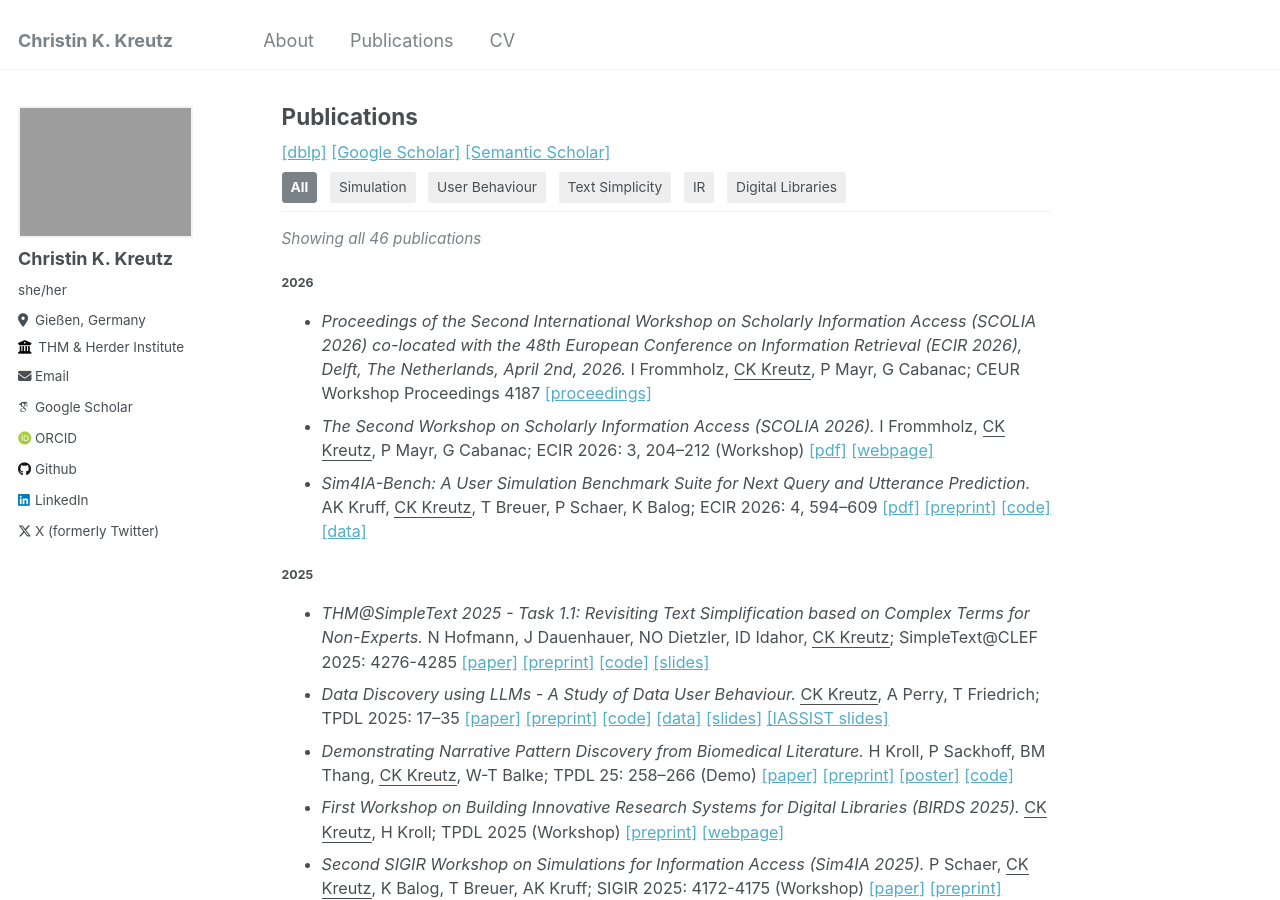
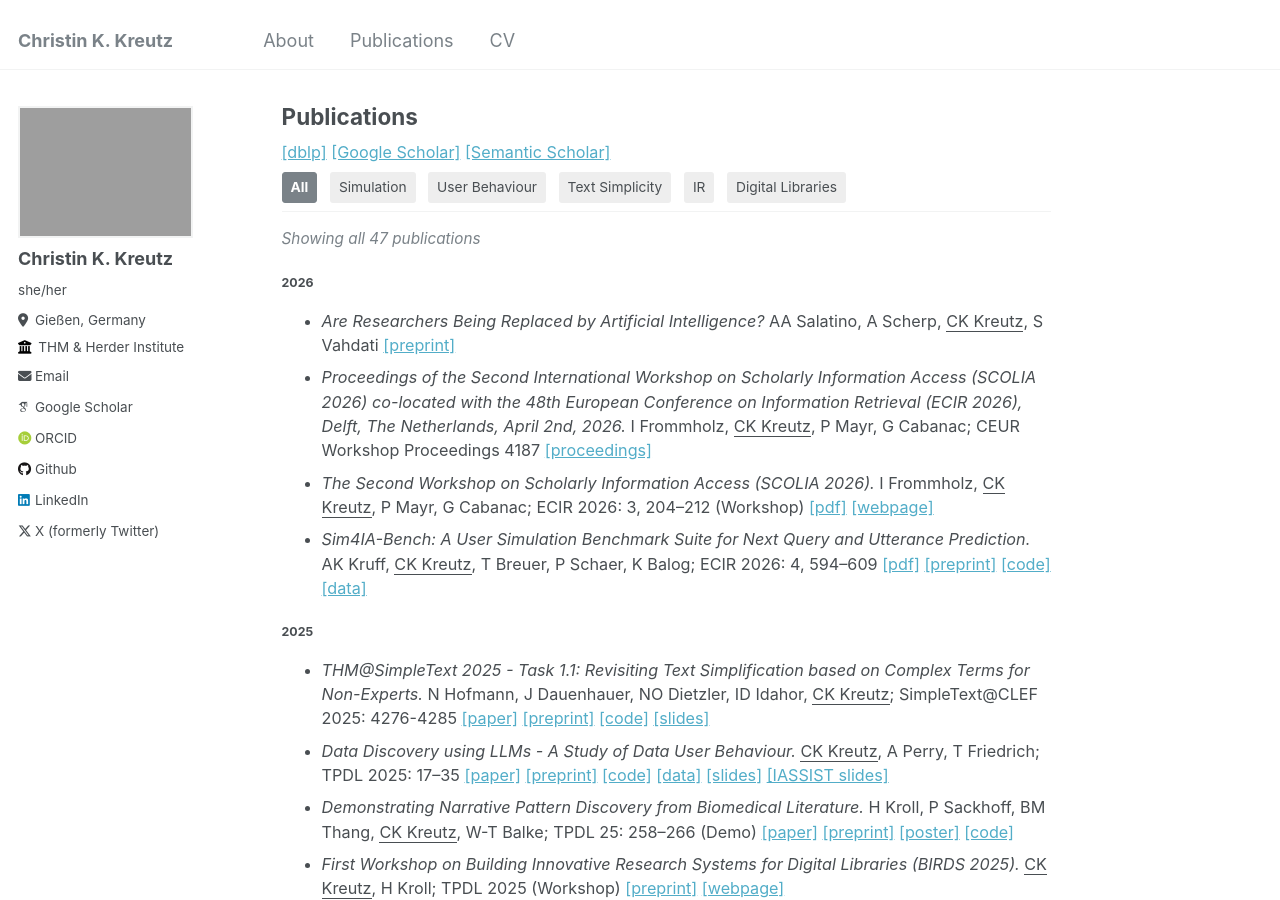
Before and after one commit to kreutzch/kreutzch.github.io, a Jekyll site: the page built from _pages/publications.md, in a window 1280 px wide and 900 px high. Built offline with Jekyll 4.4.1, drawn with Linux system fonts in a browser that asks for light colours; some web fonts are replaced.

Commit message:
Add new publications for 2026

```diff
--- a/_pages/publications.md
+++ b/_pages/publications.md
@@ -24,6 +24,10 @@ author_profile: True
 
 ##### 2026
 <ul class="pub-list">
+<li class="pub-item" paper_categories=""><i>Are Researchers Being Replaced by Artificial Intelligence?</i>
+AA Salatino, A Scherp, <u>CK Kreutz</u>, S Vahdati
+<a href="https://doi.org/10.5281/zenodo.20069247" target="_blank">[preprint]</a>
+</li>
 <li class="pub-item" paper_categories="UB DL IR"><i>Proceedings of the Second International Workshop on Scholarly Information Access (SCOLIA 2026) co-located with the 48th European Conference on Information Retrieval (ECIR 2026), Delft, The Netherlands, April 2nd, 2026.</i>
 I Frommholz, <u>CK Kreutz</u>, P Mayr, G Cabanac;
 CEUR Workshop Proceedings 4187
```
